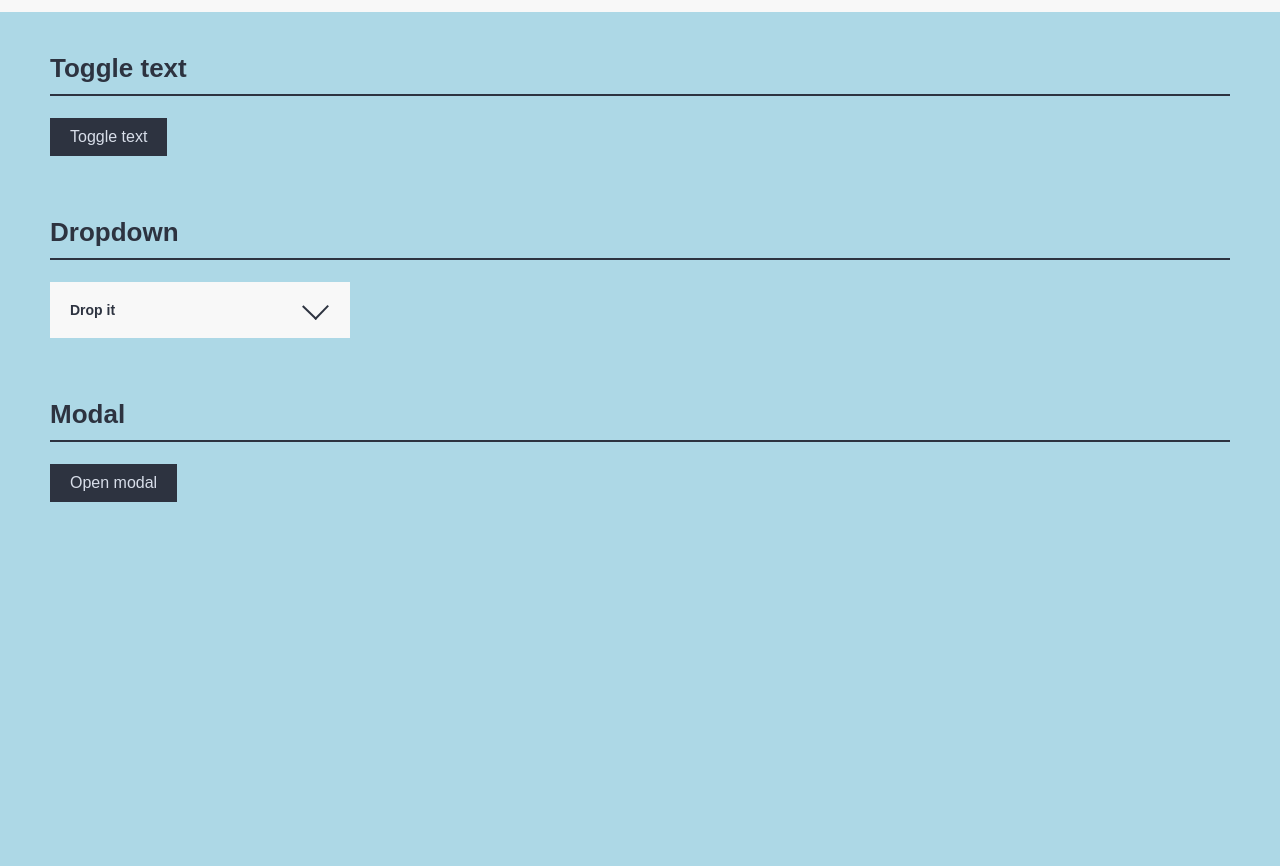
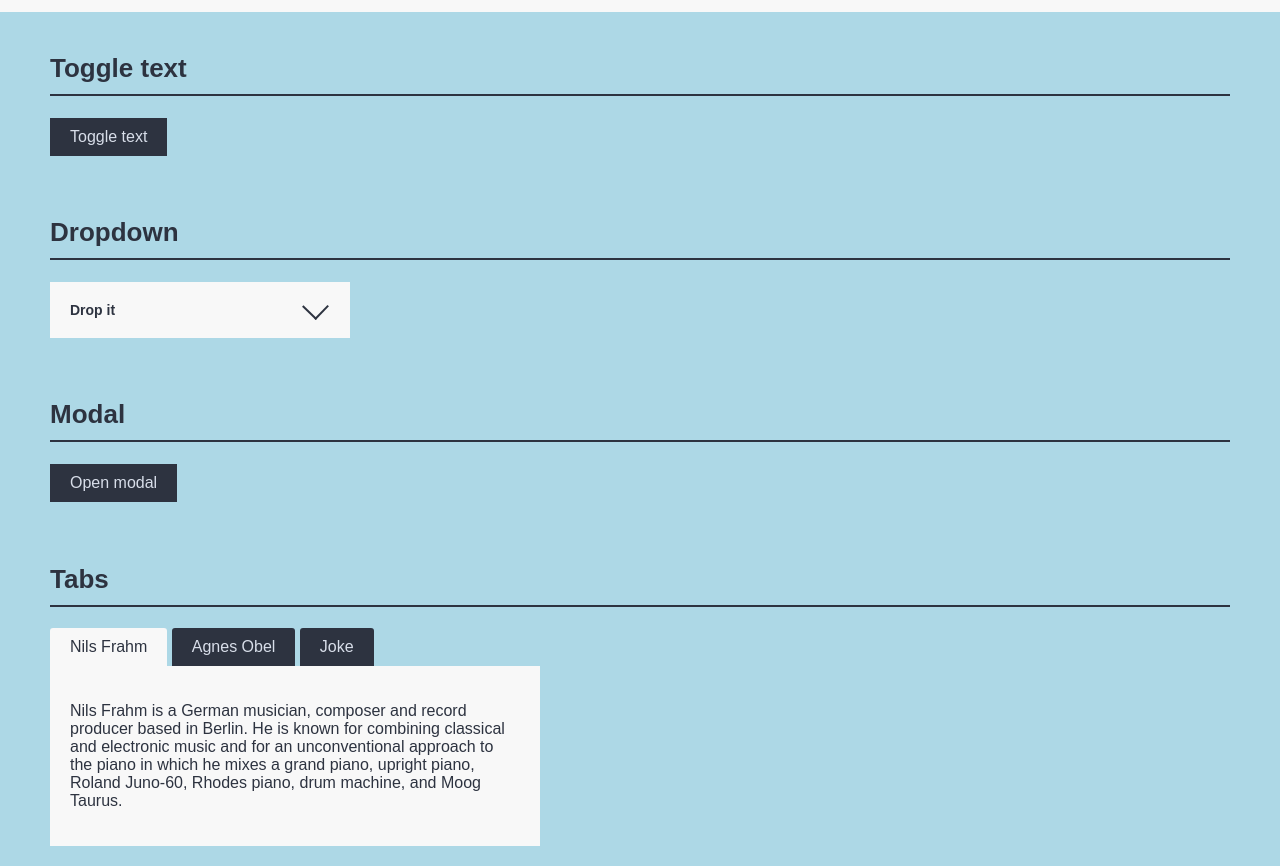
Before and after one commit to camilla-westin/alpine-js-labs, a website built with Parcel: page index.html in a window 1280 px wide. Shown: the part 93-959 px from the top of the page. Before the commit the page ends 800 px from the top, so only its background shows below. Built offline with nearby package versions, Linux system fonts and the light colour scheme.

Commit message:
Added tabs

```diff
--- a/index.html
+++ b/index.html
@@ -88,5 +88,60 @@
         </div>
       </div>
     </section>
+    <section>
+      <h2>Tabs</h2>
+      <div class="tabs" x-data="{ tab: 'tab1' }">
+        <div role="tablist" aria-label="Entertainment">
+          <button
+            role="tab"
+            :class="{'tab-active' : tab === 'tab1'}"
+            @click.prevent="tab = 'tab1'"
+          >
+            Nils Frahm
+          </button>
+          <button
+            role="tab"
+            tabindex="-1"
+            :class="{'tab-active' : tab === 'tab2'}"
+            @click.prevent="tab = 'tab2'"
+          >
+            Agnes Obel
+          </button>
+          <button
+            role="tab"
+            tabindex="-1"
+            :class="{'tab-active' : tab === 'tab3'}"
+            @click.prevent="tab = 'tab3'"
+          >
+            Joke
+          </button>
+        </div>
+        <div tabindex="0" role="tabpanel" class="tab" x-show="tab === 'tab1'">
+          <p>
+            Nils Frahm is a German musician, composer and record producer based
+            in Berlin. He is known for combining classical and electronic music
+            and for an unconventional approach to the piano in which he mixes a
+            grand piano, upright piano, Roland Juno-60, Rhodes piano, drum
+            machine, and Moog Taurus.
+          </p>
+        </div>
+        <div tabindex="0" role="tabpanel" class="tab" x-show="tab === 'tab2'">
+          <p>
+            Agnes Caroline Thaarup Obel is a Danish singer/songwriter. Her first
+            album, Philharmonics, was released by PIAS Recordings on 4 October
+            2010 in Europe. Philharmonics was certified gold in June 2011 by the
+            Belgian Entertainment Association (BEA) for sales of 10,000 Copies.
+          </p>
+        </div>
+        <div tabindex="0" role="tabpanel" class="tab" x-show="tab === 'tab3'">
+          <p>
+            Fear of complicated buildings:
+          </p>
+          <p>
+            A complex complex complex.
+          </p>
+        </div>
+      </div>
+    </section>
   </body>
 </html>
--- a/src/styles.css
+++ b/src/styles.css
@@ -172,3 +172,19 @@ ul.dropdown {
   transform: translateX(-50%) translateY(-50%);
   border: 2px solid #2d3340;
 }
+
+.tabs button {
+  border-radius: 3px 3px 0 0;
+}
+
+.tabs button.tab-active {
+  background: #f8f8f8;
+  color: #2d3340;
+  outline: none;
+}
+
+.tabs .tab {
+  background: #f8f8f8;
+  padding: 20px;
+  width: 450px;
+}
```
